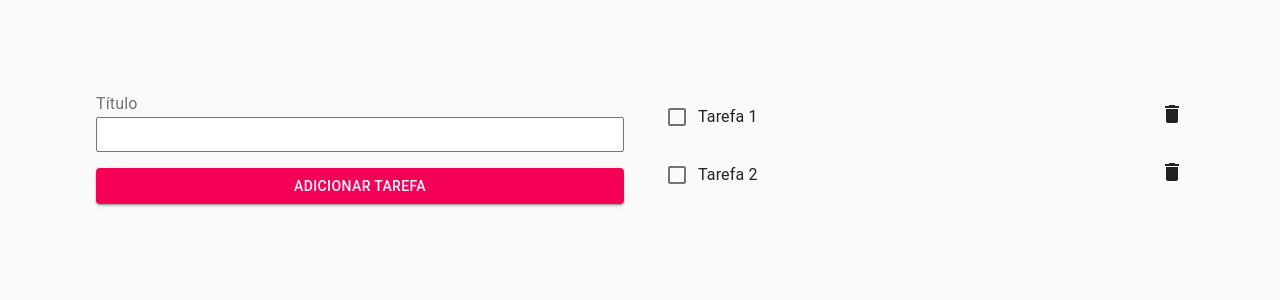
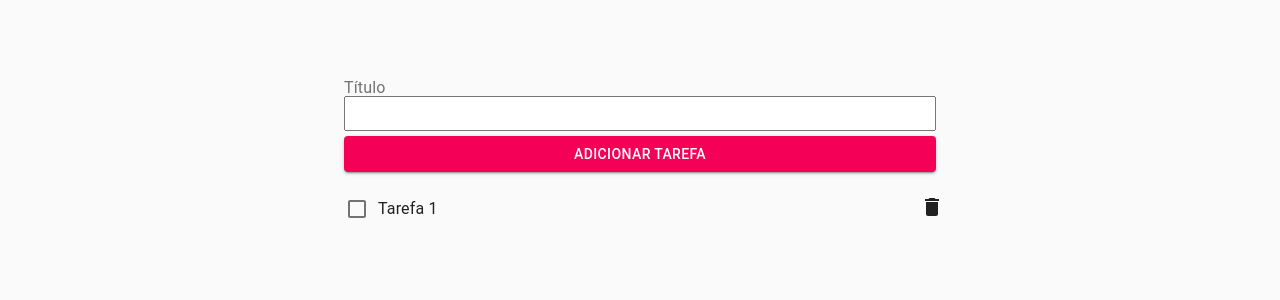
Before and after one commit to lucasmonstrox/cra-boilerplate, a React (Create React App) app: page / in a window 1280 px wide. Shown: the top 300 px of the page. Built offline with nearby package versions, Linux system fonts and the light colour scheme.

Commit message:
:art: Component organization
Component organization

```diff
--- a/src/App.tsx
+++ b/src/App.tsx
@@ -1,134 +1,16 @@
-import React, { FC, useState } from 'react';
+import React, { FC } from 'react';
+
+import { CssBaseline } from '@material-ui/core';
+
 import { ApolloProvider } from '@apollo/client';
-import {
-  CssBaseline,
-  Box,
-  Grid,
-  makeStyles,
-  InputLabel,
-  Button,
-  List
-} from '@material-ui/core';
+import apiGraphql from './Services/GraphClient';
+import HomePage from './Components/HomePage';
 
+const App: FC = () =>  (
 
-import { Formik, Form, Field } from 'formik'
-
-import Task from './Components/Task';
-import apiGraphql from './Services/apiGraphql';
-import schema from './Components/Validation/schema';
-import Error from './Components/Helper/Error';
-// import Success from './Components/Helper/Success';
-
-const useStyles = makeStyles({
-  root: {
-    height: '100vh',
-    padding: '5rem',
-  },
-  labelInput: {
-    marginBottom: '.3rem',
-    marginTop: '1rem',
-  },
-  grid: {
-    padding: '0 1rem'
-  },
-  textField: {
-    width: '100%',
-    padding: '.5rem'
-  },
-  buttonSubmited: {
-    width: '100%',
-    marginTop: '1rem',
-  }
-})
-
-
-const App: FC = () => {
-
-  const [tasks] = useState([{
-    title: 'Tarefa 1',
-  }, {
-    title: 'Tarefa 2'
-  }])
-
-  const classes = useStyles()
-
-  const handleSubmit = (values: any, actions: any) => {
-
-    console.log(values)
-    console.log(actions)
-
-  }
-
-  return (
     <ApolloProvider client={apiGraphql}>
       <CssBaseline />
-      <Box className={classes.root}>
-        <Grid container>
-          <Grid item xs={12} sm={6} className={classes.grid}>
-            <Formik
-              initialValues={{
-                title: ''
-              }}
-              onSubmit={handleSubmit}
-              validationSchema={schema}
-            >
-              {({ errors, touched }) => (
-                <Form>
-                  <InputLabel
-                    className={classes.labelInput}
-                    htmlFor="titleTask">
-                    Título
-                  </InputLabel>
-                  <Field
-                    id="title"
-                    name="title"
-                    type="text"
-                    className={classes.textField}
-                    data-testid="taskTitle"
-                  />
-                  {errors.title && touched.title && (
-                    <Error message={errors.title} />
-                  )}
-                  <Button
-                    variant="contained"
-                    color="secondary"
-                    className={classes.buttonSubmited}
-                    type="submit"
-                  >
-                    Adicionar tarefa
-                  </Button>
-                </Form>
-              )}
-            </Formik>
-          </Grid>
-          <Grid item xs={12} sm={6}>
-            <List>
-              {
-                tasks.map((task: any) => (
-                  <Task task={task} />
-                ))
-              }
-            </List>
-          </Grid>
-        </Grid>
-      </Box>
-      {/* <Success /> */}
-      {/* <TextField name="task" data-testid="task" onChange={taskChangeHandler} />
-      {
-        isSubmitted && taskName === '' &&
-        <div data-testid="taskNameError">
-          Campo obrigatório
-        </div>
-      }
-      <Button data-testid="submit" onClick={submitHandler}>
-        Clique
-      </Button>
-      {
-        tasks.map((task: any, index) => (
-          <Task task={task} onRemove={() => onRemoveTaskHandler(index)} />
-        ))
-      } */}
+      <HomePage />
     </ApolloProvider>
   )
-}
 export default App;
```
